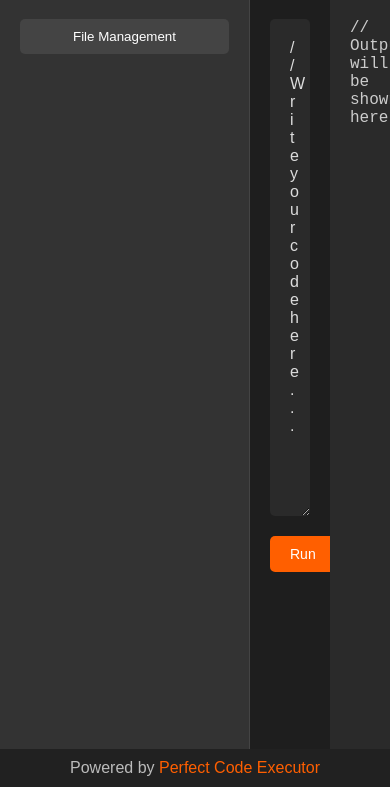
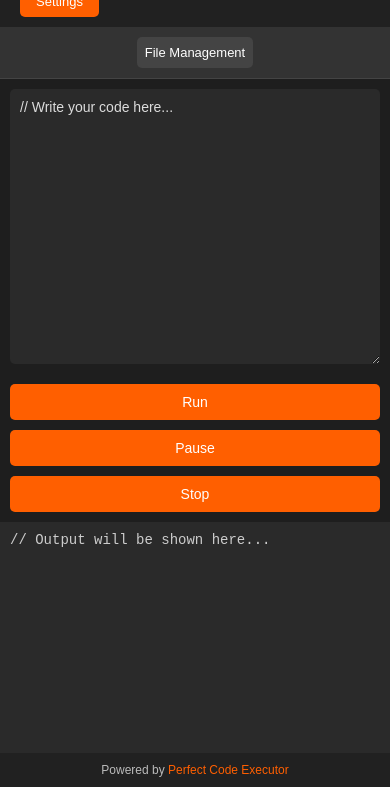
Before and after one commit to tyrxtrax/fysix.online, a plain HTML site: page index.html in a window 390 px wide. Shown: the part 57-844 px from the top of the page. Drawn offline with Linux system fonts and the light colour scheme.

Commit message:
Update styles.css

```diff
--- a/styles.css
+++ b/styles.css
@@ -219,3 +219,86 @@ body.light-mode .sidebar button {
     text-decoration: none;
     cursor: pointer;
 }
+/* Existing styles remain the same */
+
+/* Responsive Adjustments */
+@media (max-width: 1024px) {
+    main {
+        flex-direction: column;
+    }
+
+    .sidebar {
+        width: 100%;
+        flex-direction: row;
+        overflow-x: auto;
+        justify-content: space-around;
+        padding: 10px;
+        border-right: none;
+        border-bottom: 1px solid #444;
+    }
+
+    .editor-container {
+        padding: 10px;
+        height: auto;
+    }
+
+    .editor {
+        height: 300px;
+        font-size: 14px;
+    }
+
+    .execution-controls {
+        flex-direction: column;
+        gap: 10px;
+    }
+
+    .execution-controls button {
+        width: 100%;
+    }
+
+    .terminal {
+        height: 200px;
+        font-size: 14px;
+        padding: 10px;
+    }
+
+    footer {
+        font-size: 12px;
+        padding: 10px;
+    }
+
+    .modal-content {
+        width: 90%;
+    }
+}
+
+@media (max-width: 600px) {
+    header {
+        flex-direction: column;
+        align-items: flex-start;
+        gap: 10px;
+    }
+
+    header h1 {
+        font-size: 20px;
+    }
+
+    .settings-btn {
+        padding: 8px 16px;
+        font-size: 13px;
+    }
+
+    .sidebar button {
+        font-size: 13px;
+        padding: 8px;
+    }
+
+    .editor {
+        padding: 10px;
+    }
+
+    .modal-content {
+        width: 95%;
+        padding: 15px;
+    }
+}
```
